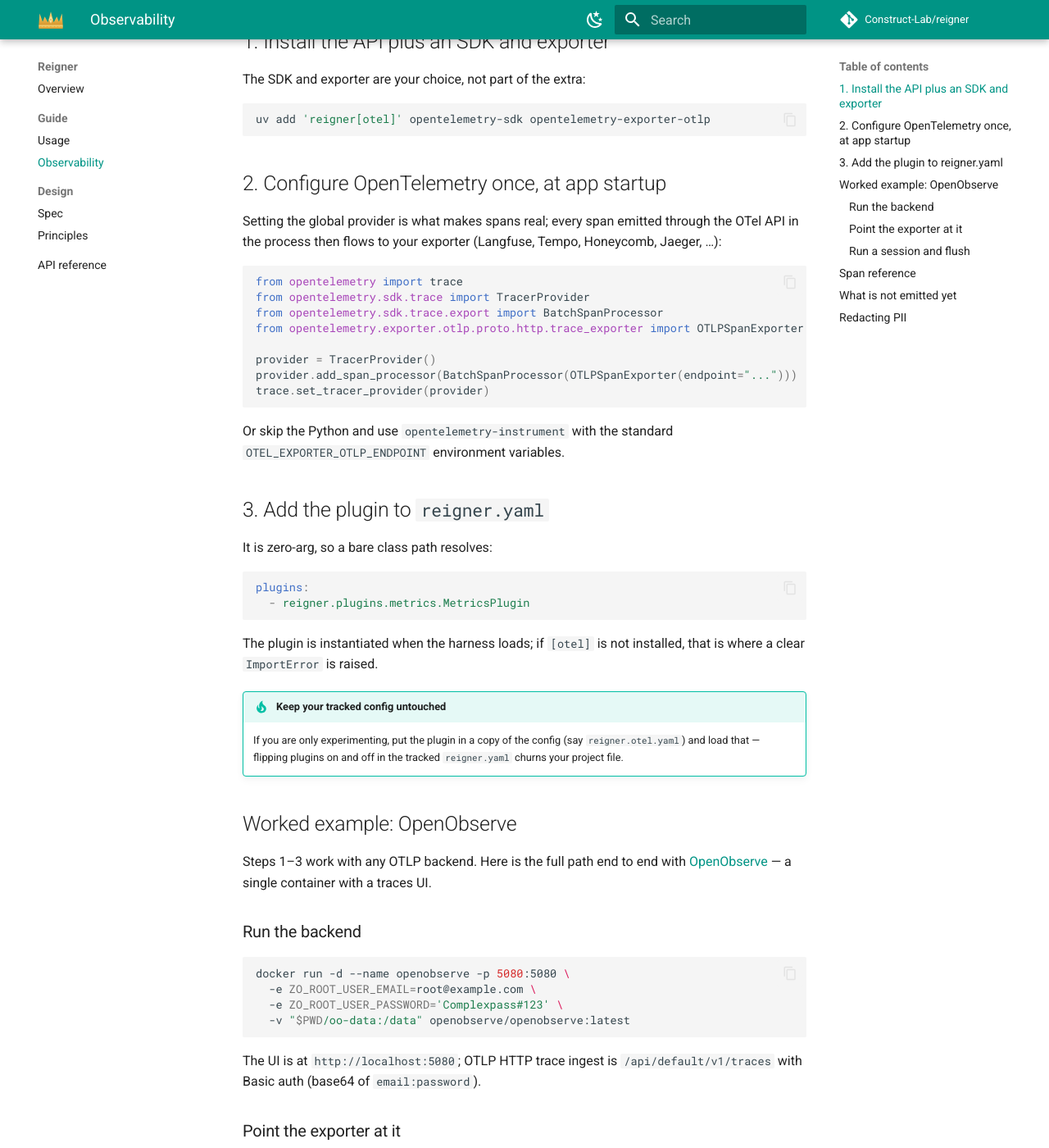
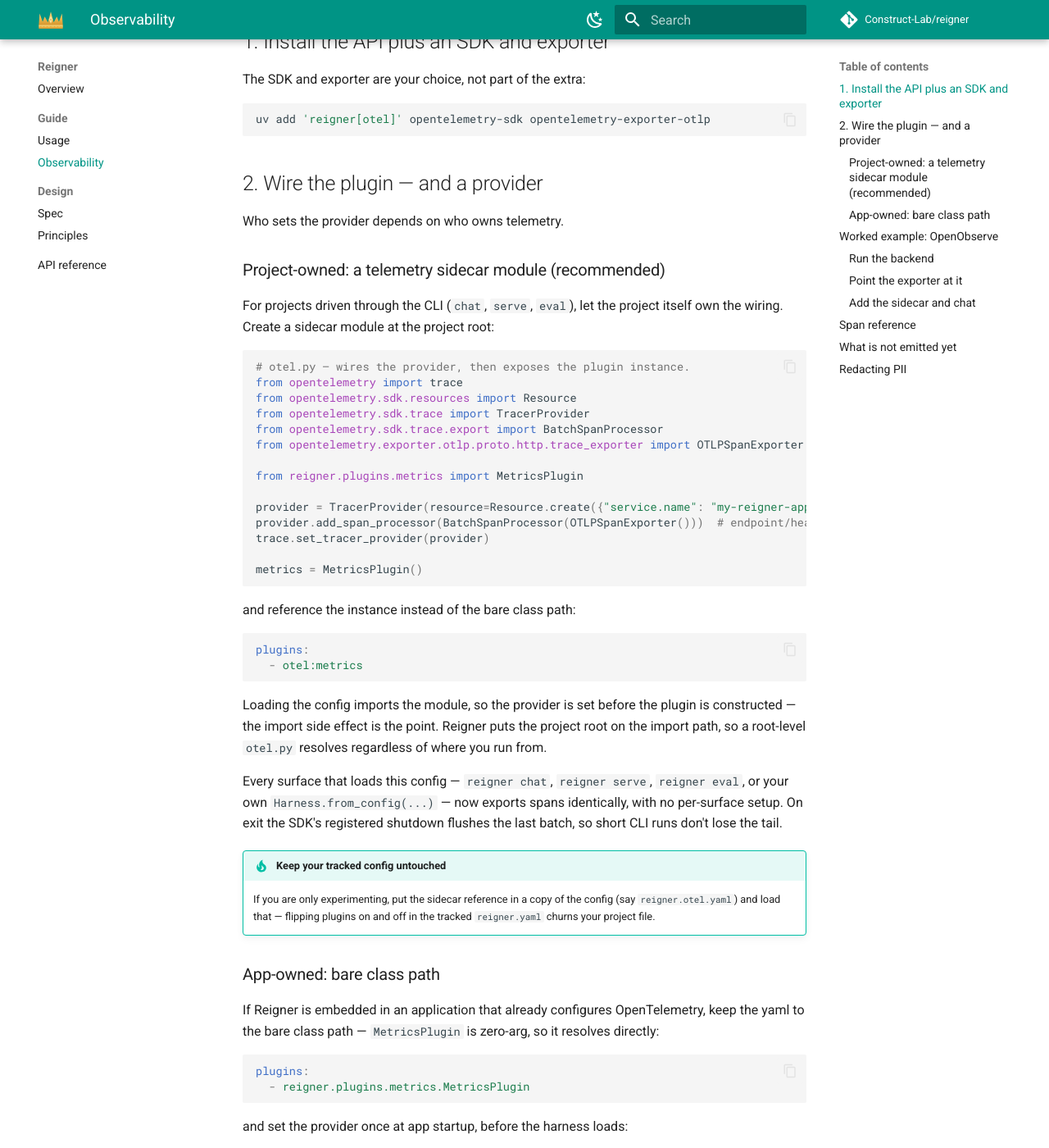
Before and after one commit to Construct-Lab/reigner, an MkDocs documentation site: the page built from docs/guide/observability.md, in a window 1280 px wide and 1400 px high, scrolled down 433 px. Shown: the whole window at 82% size. Built offline with MkDocs 1.6.1 and Material for MkDocs 9.7.7, drawn with Linux system fonts in a browser that asks for light colours; comment, search, counter and statistics services are not loaded; some of the changed text lies outside the part shown.

Commit message:
docs: restructure observability guide around a telemetry sidecar module

````diff
--- a/docs/guide/observability.md
+++ b/docs/guide/observability.md
@@ -7,8 +7,8 @@
 `escalate_to_oracle` and `stop` instead surface through their dedicated marker hooks.
 
 Reigner ships **only `opentelemetry-api`** — the interface, not an exporter. The plugin
-calls the global OpenTelemetry `TracerProvider`, so spans only go somewhere once **your
-application** configures one. Add the plugin without a provider and spans hit a no-op
+calls the global OpenTelemetry `TracerProvider`, so spans only go somewhere once a real
+provider is configured in the process. Add the plugin without one and spans hit a no-op
 tracer and are silently discarded — by design, Reigner never hijacks your telemetry setup.
 
 ## 1. Install the API plus an SDK and exporter
@@ -19,10 +19,64 @@
 uv add 'reigner[otel]' opentelemetry-sdk opentelemetry-exporter-otlp
 ```
 
-## 2. Configure OpenTelemetry once, at app startup
+## 2. Wire the plugin — and a provider
 
-Setting the global provider is what makes spans real; every span emitted through the OTel
-API in the process then flows to your exporter (Langfuse, Tempo, Honeycomb, Jaeger, …):
+Who sets the provider depends on who owns telemetry.
+
+### Project-owned: a telemetry sidecar module (recommended)
+
+For projects driven through the CLI (`chat`, `serve`, `eval`), let the project itself
+own the wiring. Create a sidecar module at the project root:
+
+```python
+# otel.py — wires the provider, then exposes the plugin instance.
+from opentelemetry import trace
+from opentelemetry.sdk.resources import Resource
+from opentelemetry.sdk.trace import TracerProvider
+from opentelemetry.sdk.trace.export import BatchSpanProcessor
+from opentelemetry.exporter.otlp.proto.http.trace_exporter import OTLPSpanExporter
+
+from reigner.plugins.metrics import MetricsPlugin
+
+provider = TracerProvider(resource=Resource.create({"service.name": "my-reigner-app"}))
+provider.add_span_processor(BatchSpanProcessor(OTLPSpanExporter()))  # endpoint/headers via env
+trace.set_tracer_provider(provider)
+
+metrics = MetricsPlugin()
+```
+
+and reference the instance instead of the bare class path:
+
+```yaml
+plugins:
+  - otel:metrics
+```
+
+Loading the config imports the module, so the provider is set before the plugin is
+constructed — the import side effect is the point. Reigner puts the project root on the
+import path, so a root-level `otel.py` resolves regardless of where you run from.
+
+Every surface that loads this config — `reigner chat`, `reigner serve`, `reigner eval`,
+or your own `Harness.from_config(...)` — now exports spans identically, with no
+per-surface setup. On exit the SDK's registered shutdown flushes the last batch, so
+short CLI runs don't lose the tail.
+
+!!! tip "Keep your tracked config untouched"
+    If you are only experimenting, put the sidecar reference in a copy of the config
+    (say `reigner.otel.yaml`) and load that — flipping plugins on and off in the
+    tracked `reigner.yaml` churns your project file.
+
+### App-owned: bare class path
+
+If Reigner is embedded in an application that already configures OpenTelemetry, keep
+the yaml to the bare class path — `MetricsPlugin` is zero-arg, so it resolves directly:
+
+```yaml
+plugins:
+  - reigner.plugins.metrics.MetricsPlugin
+```
+
+and set the provider once at app startup, before the harness loads:
 
 ```python
 from opentelemetry import trace
@@ -38,26 +92,18 @@
 Or skip the Python and use `opentelemetry-instrument` with the standard
 `OTEL_EXPORTER_OTLP_ENDPOINT` environment variables.
 
-## 3. Add the plugin to `reigner.yaml`
+!!! warning "Short scripts must `force_flush()`"
+    `BatchSpanProcessor` exports in the background. A script that builds its own
+    provider and exits right after the run drops whatever is still buffered — call
+    `provider.force_flush()` before exit. (Long-running servers don't need this;
+    the batch timer catches up.)
 
-It is zero-arg, so a bare class path resolves:
-
-```yaml
-plugins:
-  - reigner.plugins.metrics.MetricsPlugin
-```
-
-The plugin is instantiated when the harness loads; if `[otel]` is not installed, that is
-where a clear `ImportError` is raised.
-
-!!! tip "Keep your tracked config untouched"
-    If you are only experimenting, put the plugin in a copy of the config
-    (say `reigner.otel.yaml`) and load that — flipping plugins on and off in the
-    tracked `reigner.yaml` churns your project file.
+Either way, the plugin is instantiated when the harness loads; if `[otel]` is not
+installed, that is where a clear `ImportError` is raised.
 
 ## Worked example: OpenObserve
 
-Steps 1–3 work with any OTLP backend. Here is the full path end to end with
+The full path end to end with the sidecar form and
 [OpenObserve](https://openobserve.ai/) — a single container with a traces UI.
 
 ### Run the backend
@@ -74,40 +120,22 @@
 
 ### Point the exporter at it
 
-The OTLP exporter picks up the standard environment variables, so no endpoint needs to
-be hardcoded:
+The OTLP exporter picks up the standard environment variables, so nothing is
+hardcoded in the sidecar:
 
 ```bash
 export OTEL_EXPORTER_OTLP_TRACES_ENDPOINT=http://localhost:5080/api/default/v1/traces
 export OTEL_EXPORTER_OTLP_TRACES_HEADERS="Authorization=Basic $(printf 'root@example.com:Complexpass#123' | base64)"
 ```
 
-### Run a session and flush
+### Add the sidecar and chat
 
-```python
-from opentelemetry import trace
-from opentelemetry.sdk.resources import Resource
-from opentelemetry.sdk.trace import TracerProvider
-from opentelemetry.sdk.trace.export import BatchSpanProcessor
-from opentelemetry.exporter.otlp.proto.http.trace_exporter import OTLPSpanExporter
+Drop the `otel.py` sidecar from above into the project root, point `plugins:` at
+`otel:metrics`, and run a normal session:
 
-provider = TracerProvider(resource=Resource.create({"service.name": "my-reigner-app"}))
-provider.add_span_processor(BatchSpanProcessor(OTLPSpanExporter()))  # endpoint/headers via env
-trace.set_tracer_provider(provider)
-
-from reigner.harness.agent import Harness
-
-harness = Harness.from_config("reigner.otel.yaml")
-session = harness.session()
-await session.run("What are the main concerns about the rule of law?")
-
-provider.force_flush()  # don't lose the tail batch
+```bash
+uv run reigner chat --print "What are the main concerns about the rule of law?"
 ```
-
-!!! warning "Short scripts must `force_flush()`"
-    `BatchSpanProcessor` exports in the background. A script that exits right after the
-    run drops whatever is still buffered — call `provider.force_flush()` before exit.
-    (Long-running servers don't need this; the batch timer catches up.)
 
 Then open the UI → **Traces** and filter on `service.name = my-reigner-app`.
 
````
